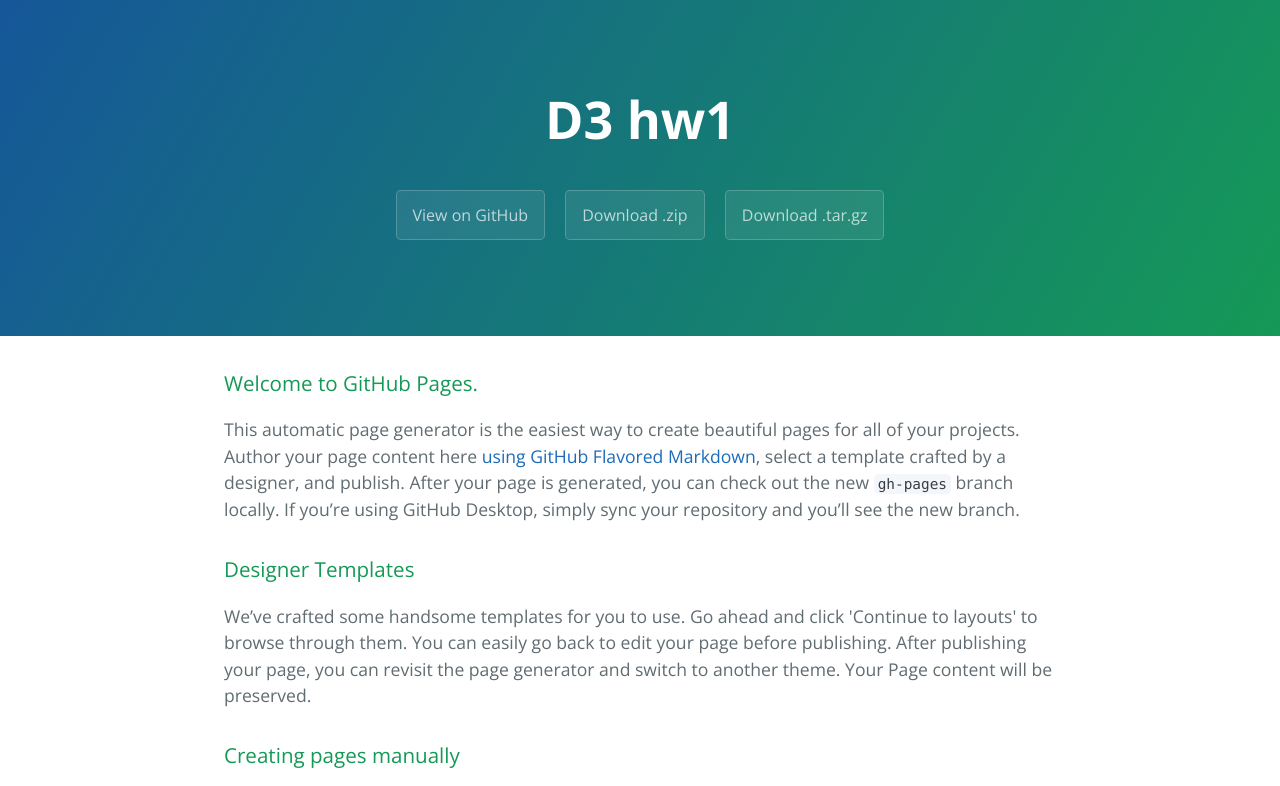
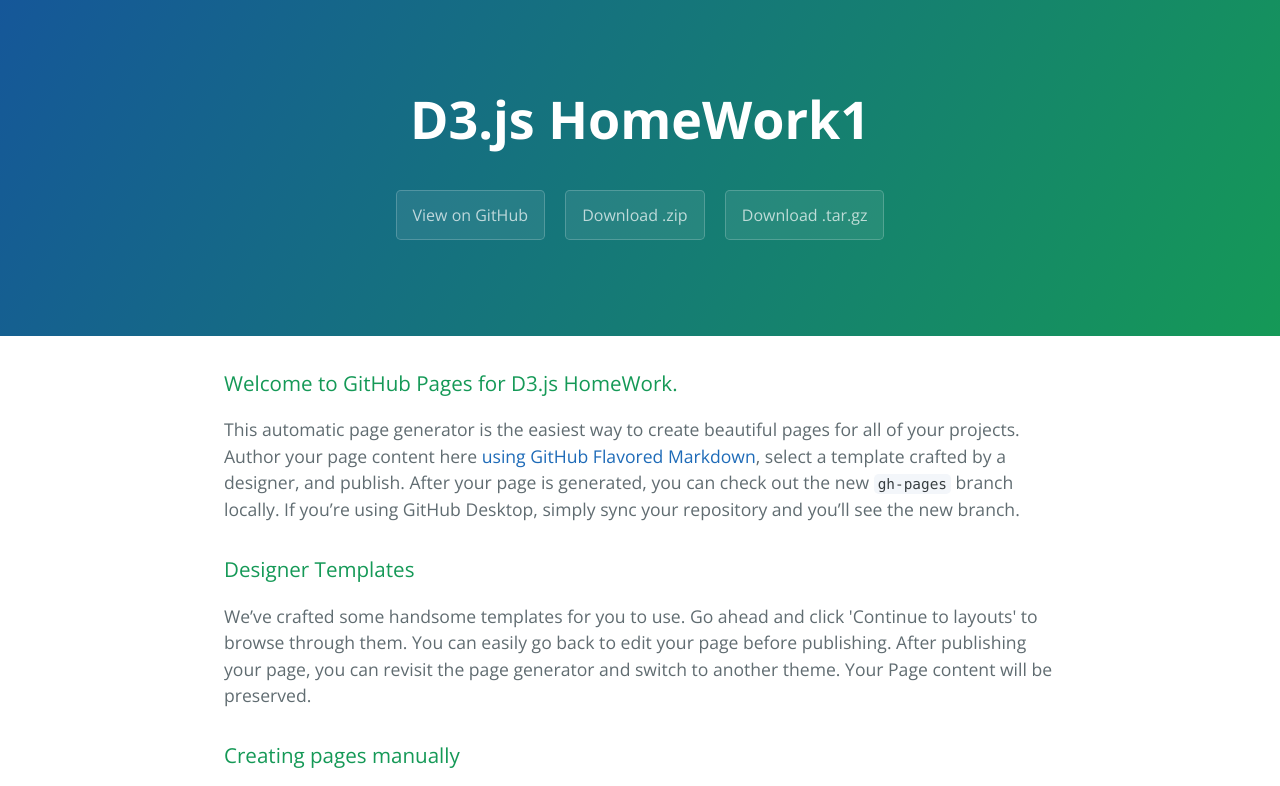
Before and after one commit to harry1010/D3_HW1, a plain HTML site: page index.html in a window 1280 px wide. Shown: the top 786 px of the page. Drawn offline with nearby package versions, Linux system fonts and the light colour scheme.

Commit message:
index update

```diff
--- a/index.html
+++ b/index.html
@@ -11,7 +11,7 @@
   </head>
   <body>
     <section class="page-header">
-      <h1 class="project-name">D3 hw1</h1>
+      <h1 class="project-name">D3.js HomeWork1</h1>
       <h2 class="project-tagline"></h2>
       <a href="https://github.com/harry1010/D3_HW1" class="btn">View on GitHub</a>
       <a href="https://github.com/harry1010/D3_HW1/zipball/master" class="btn">Download .zip</a>
@@ -20,7 +20,7 @@
 
     <section class="main-content">
       <h3>
-<a id="welcome-to-github-pages" class="anchor" href="#welcome-to-github-pages" aria-hidden="true"><span aria-hidden="true" class="octicon octicon-link"></span></a>Welcome to GitHub Pages.</h3>
+<a id="welcome-to-github-pages" class="anchor" href="#welcome-to-github-pages" aria-hidden="true"><span aria-hidden="true" class="octicon octicon-link"></span></a>Welcome to GitHub Pages for D3.js HomeWork.</h3>
 
 <p>This automatic page generator is the easiest way to create beautiful pages for all of your projects. Author your page content here <a href="https://guides.github.com/features/mastering-markdown/">using GitHub Flavored Markdown</a>, select a template crafted by a designer, and publish. After your page is generated, you can check out the new <code>gh-pages</code> branch locally. If you’re using GitHub Desktop, simply sync your repository and you’ll see the new branch.</p>
 
```
